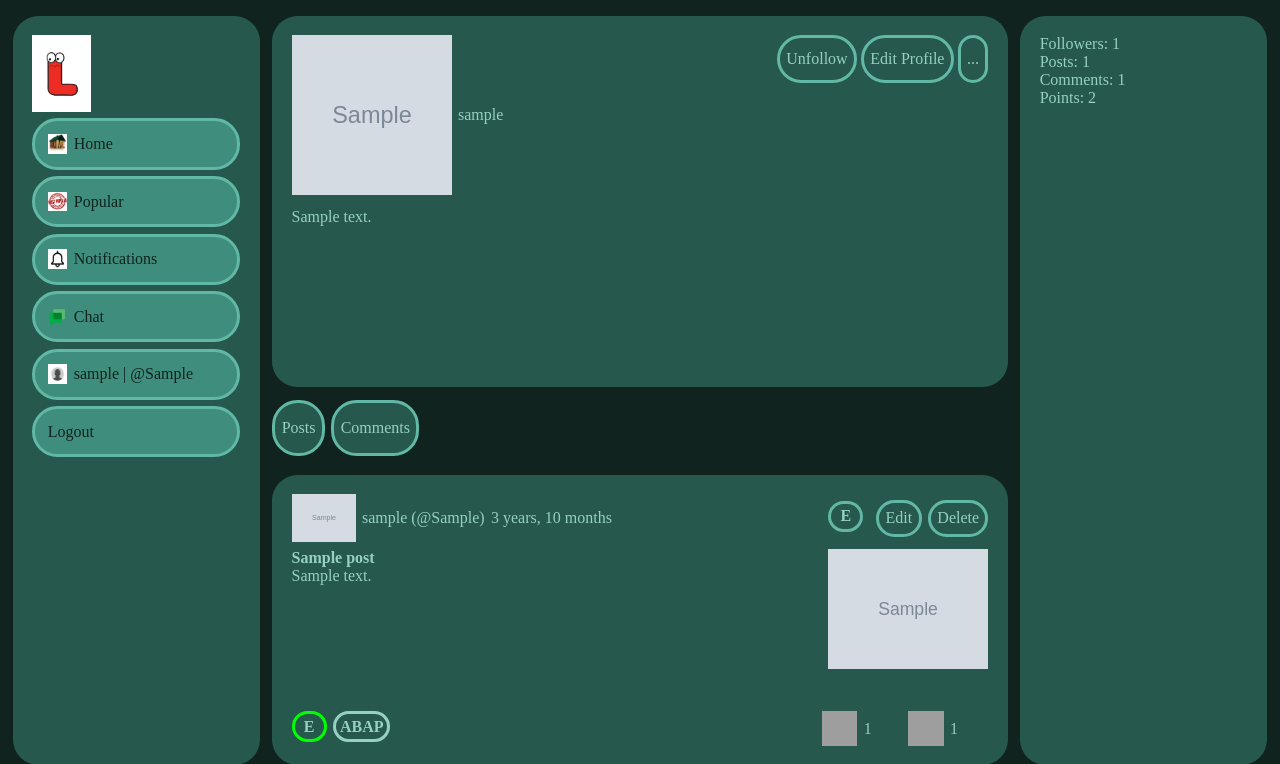
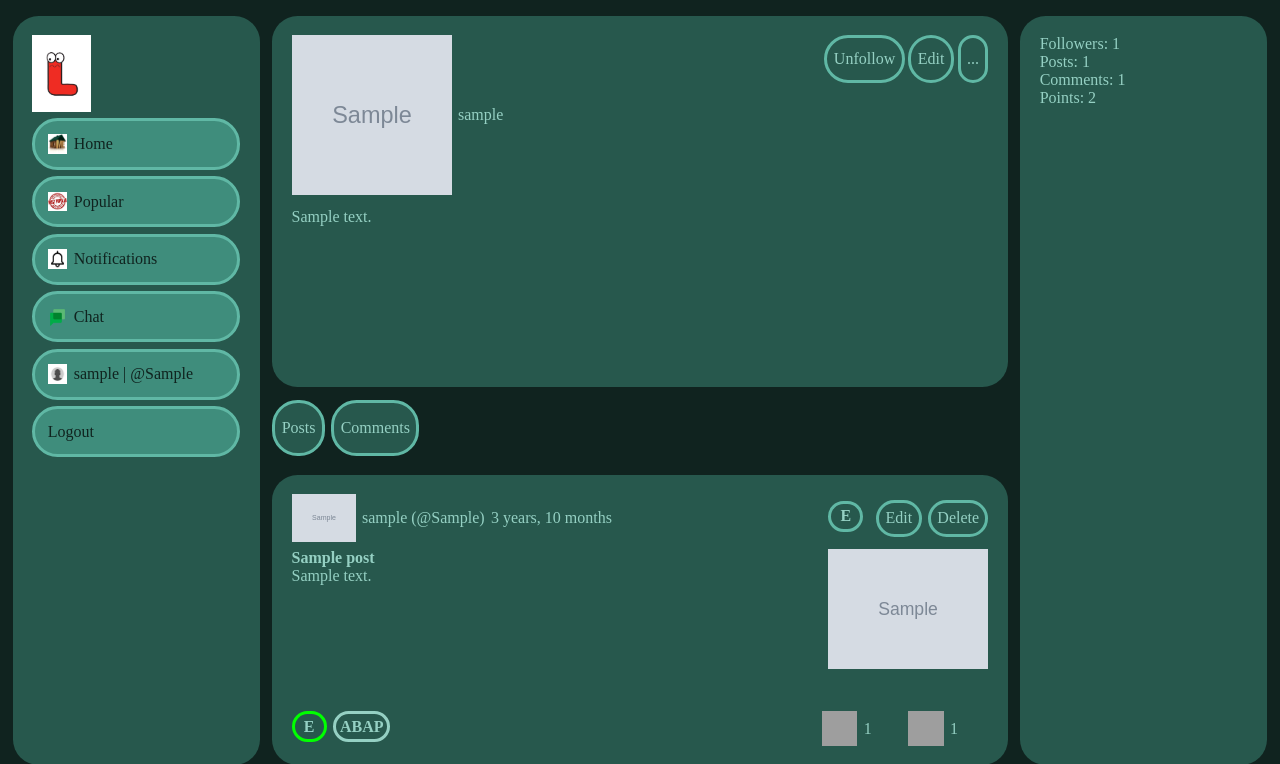
Before and after one commit to YaBoyya/Litter, a Django app: a page that uses profiles/templates/profiles/profile.html in a window 1280 px wide. Shown: the top 764 px of the page. Run offline with Django 5.2, Linux system fonts and the light colour scheme; a user stored in the database is signed in; data comes from the database, SQL or seed files in the repository; tables that the repository leaves empty hold one stand-in row (values such as "Sample post"); grey boxes marked "Sample" are stand-in pictures; grey boxes are pictures that could not be loaded.

```diff
--- a/profiles/templates/profiles/profile.html
+++ b/profiles/templates/profiles/profile.html
@@ -28,7 +28,7 @@
         {% endif %}
       </li>
       {% if request.user == user %}
-      <li><a href="{% url 'profiles:settings' user.usertag %}">Edit Profile</a></li>
+      <li><a href="{% url 'profiles:settings' user.usertag %}">Edit</a></li>
       {% endif %}
       <li><a href="#">...</a></li>
     </ul>
```
